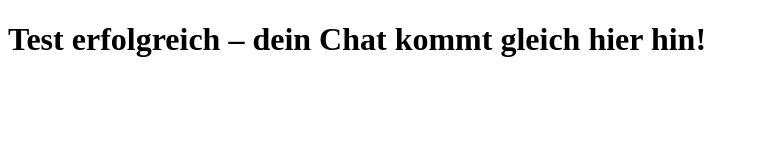
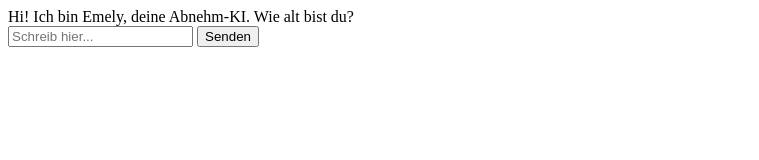
Before and after one commit to Fapsen/abnehmchat1, a plain HTML site: page index.html in a window 1280 px wide. Shown: the whole page, without its empty margins (0-759 px from the left). Drawn offline with Linux system fonts and the light colour scheme.

Commit message:
Update index.html

```diff
--- a/index.html
+++ b/index.html
@@ -1,9 +1,10 @@
-<!DOCTYPE html>
-<html>
-  <head>
-    <title>Abnehm-Chat</title>
-  </head>
-  <body>
-    <h1>Test erfolgreich – dein Chat kommt gleich hier hin!</h1>
-  </body>
-</html>
+<body>
+  <div id="chatbox">
+    <div class="bot">Hi! Ich bin Emely, deine Abnehm-KI. Wie alt bist du?</div>
+  </div>
+  <div id="input-area">
+    <input type="text" id="userInput" placeholder="Schreib hier..." />
+    <button onclick="sendInput()">Senden</button>
+  </div>
+  <script src="script.js"></script>
+</body>
```
